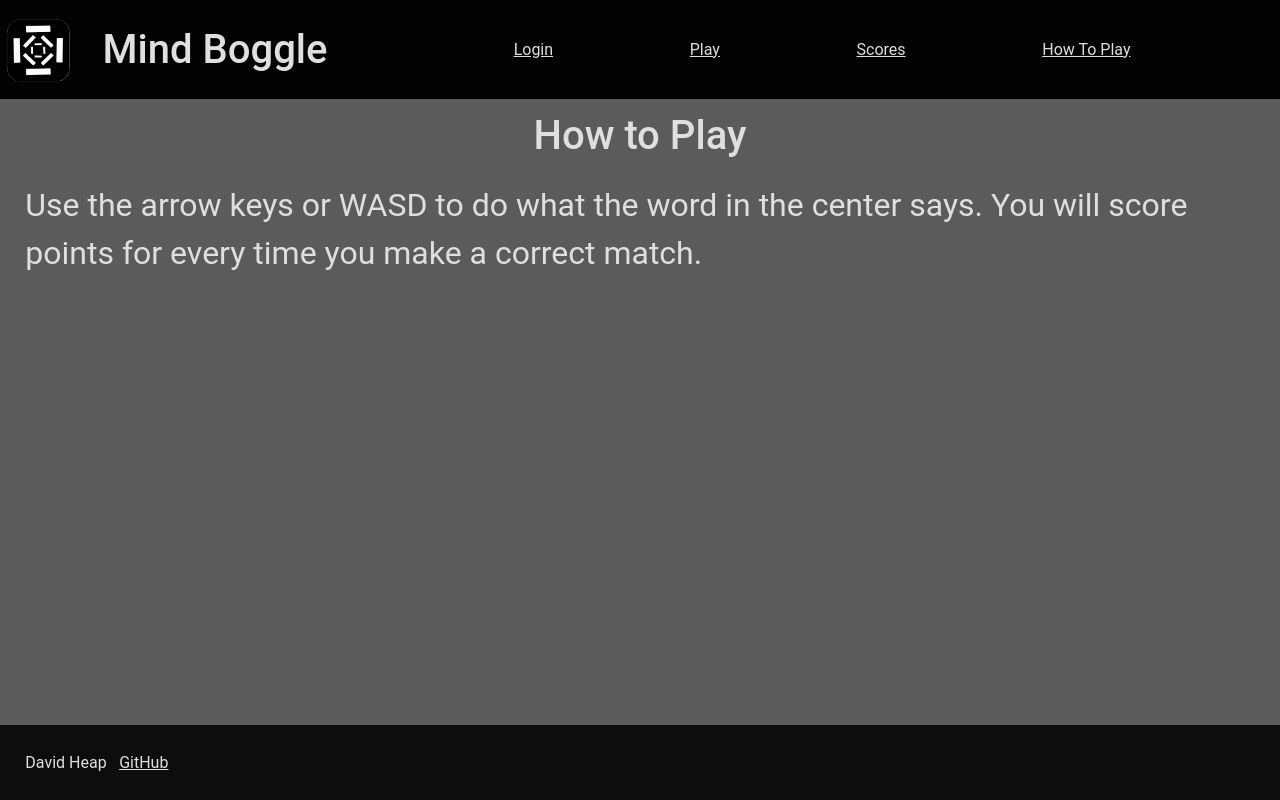
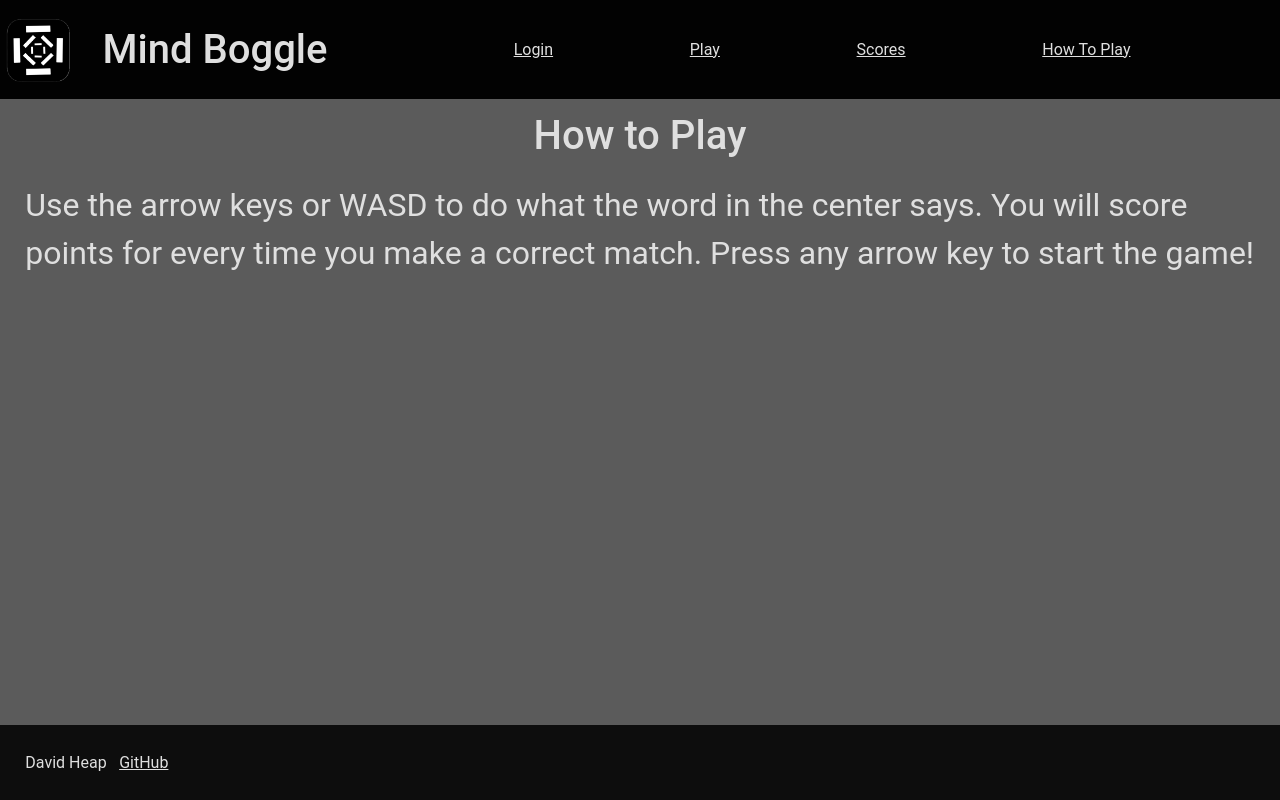
Before and after one commit to dheap3/startup, a React (Vite) app: page /htp in a window 1280 px wide. Built offline with nearby package versions, Linux system fonts and the light colour scheme.

Commit message:
create account message and updated instructions

```diff
--- a/src/app.jsx
+++ b/src/app.jsx
@@ -27,7 +27,7 @@ return (
 
         <Routes>
             <Route path='/' element={<Login />} exact />
-            <Route path='/play' element={<Play userName={userName}/>} />
+            <Route path='/play' element={<Play />} />
             <Route path='/scores' element={<Scores />} />
             <Route path='/htp' element={<HTP />} />
             <Route path='*' element={<NotFound />} />
--- a/src/howToPlay/htp.jsx
+++ b/src/howToPlay/htp.jsx
@@ -4,7 +4,9 @@ export function HTP() {
   return (
     <main>
         <h1>How to Play</h1>
-        <p>Use the arrow keys or WASD to do what the word in the center says. You will score points for every time you make a correct match.</p>
+        <p>Use the arrow keys or WASD to do what the word in the center says. You will score points for every time you make a correct match.
+          Press any arrow key to start the game!
+        </p>
       </main>
   );
 }
--- a/src/login/login.jsx
+++ b/src/login/login.jsx
@@ -19,6 +19,7 @@ const verifyUser = (username, password) => {//userInfo = [{ username: "qwerty",
 
 const createUser = (user, pass) => {
   allUserInfo.push({ username: user, password: pass });
+  alert("User created! Please login to continue");
   // console.log(allUserInfo);
 };
 
--- a/src/play/play.jsx
+++ b/src/play/play.jsx
@@ -1,4 +1,4 @@
-import React, {useState, useEffect} from 'react';
+import React from 'react';
 import "./play.css";
 import { GamePlay } from './gameplay';
 import { useLocation } from 'react-router-dom';
```
